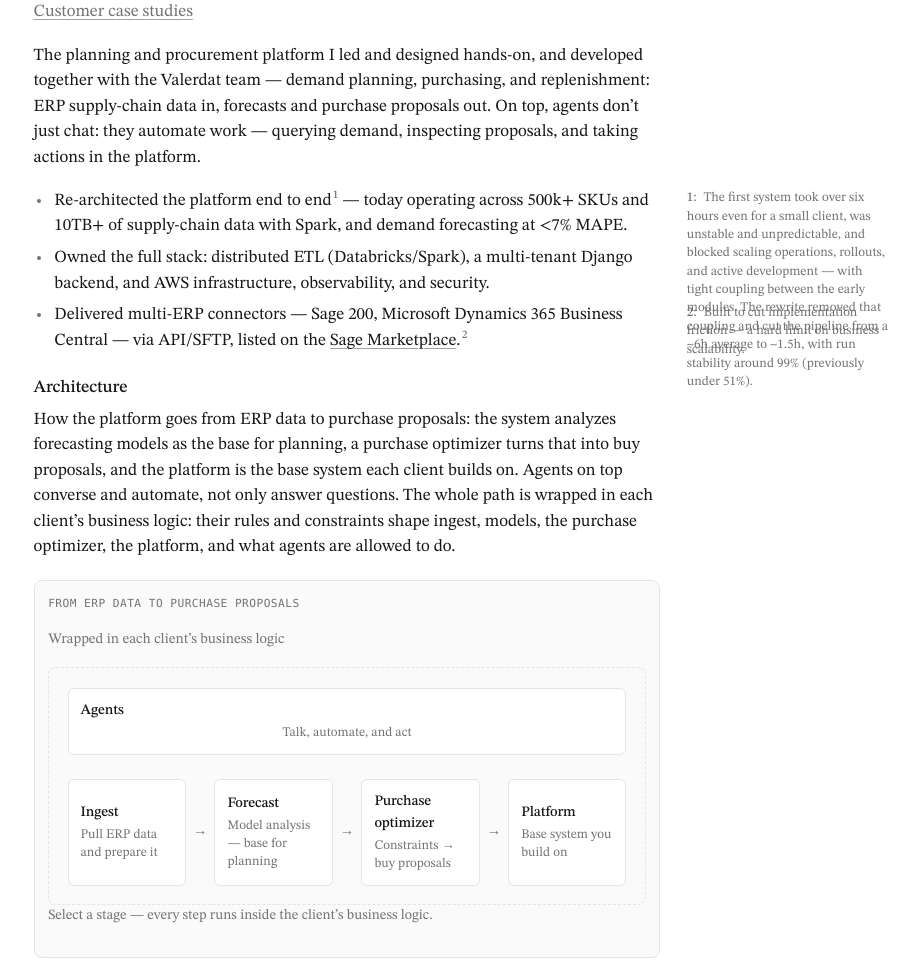
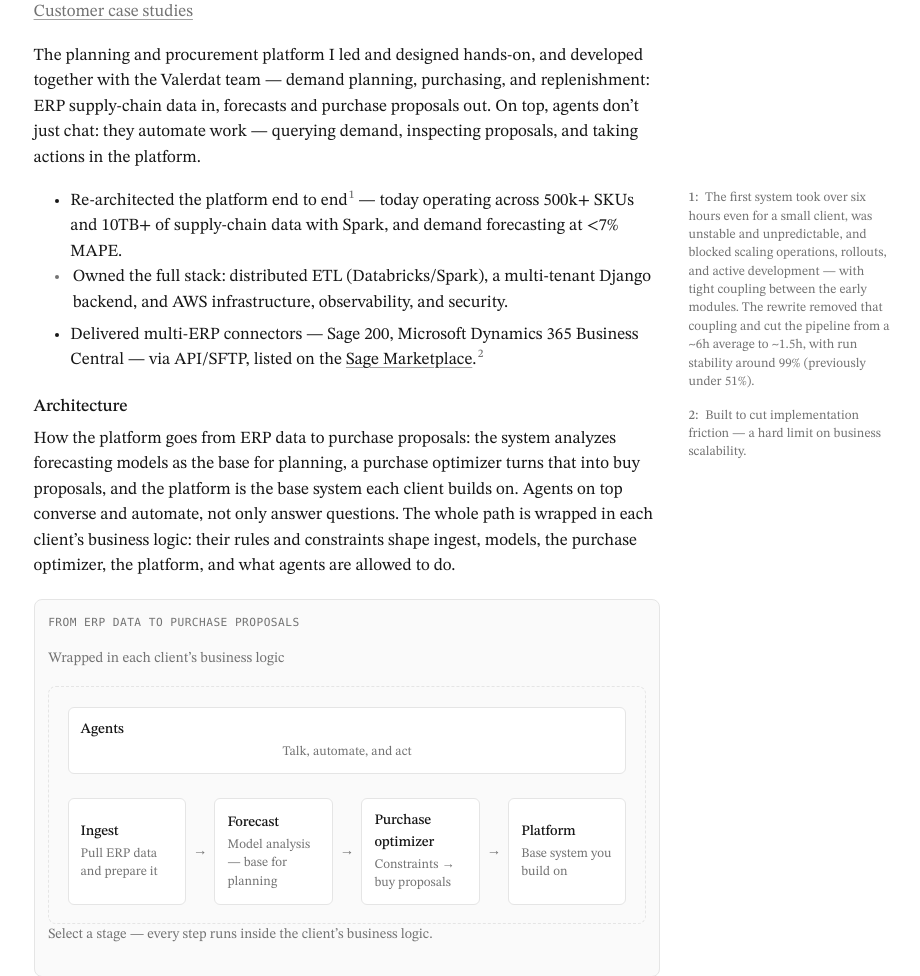
Before and after one commit to zabbix-byte/cv, a Django app: page /projects/ in a window 1280 px wide. Shown: the part 235-1211 px from the top of the page, without its empty margins (293-1213 px from the left). Run offline with Django 5.2, Linux system fonts and the light colour scheme; some web fonts are replaced.

Commit message:
feat: Enhance sidenote layout and styling for improved readability
- Introduced new CSS styles for sidenotes in style.css, allowing for a more structured presentation of margin notes.
- Updated the Valerdat project description in projects.html to utilize the new sidenote format, improving clarity and organization of information.
- Incremented the stylesheet version in base.html to reflect the latest CSS updates.

```diff
--- a/static/css/style.css
+++ b/static/css/style.css
@@ -270,6 +270,19 @@ a:focus-visible {
 }
 
 /* —— Sidenotes (margin notes; stack under the line on mobile) —— */
+.li-sidenote {
+  display: flex;
+  flex-direction: column;
+}
+
+.li-sidenote .li-main {
+  order: 1;
+}
+
+.li-sidenote .sidenote {
+  order: 2;
+}
+
 .sidenote-mark {
   font-size: 0.68em;
   font-weight: 500;
@@ -301,23 +314,39 @@ a:focus-visible {
   content: ":";
 }
 
+/* Desktop: float into the margin; clear so notes never overlap */
 @media (min-width: 1100px) {
   .page {
     overflow: visible;
   }
 
-  .li-sidenote {
-    position: relative;
+  .notes-flow {
+    padding-left: 0;
   }
 
-  .li-sidenote .sidenote {
-    position: absolute;
-    top: 0.1rem;
-    left: calc(100% + 1.65rem);
+  .notes-flow > li:not(.li-sidenote) {
+    margin-left: 1.15rem;
+  }
+
+  .notes-flow > .li-sidenote {
+    display: contents;
+  }
+
+  .notes-flow > .li-sidenote .li-main {
+    display: list-item;
+    list-style: disc;
+    margin-left: 1.15rem;
+    order: unset;
+  }
+
+  .notes-flow > .li-sidenote .sidenote {
+    float: right;
+    clear: right;
     width: 12.75rem;
-    margin: 0;
+    margin: 0.1rem -14.5rem 0.85rem 1.25rem;
     padding: 0;
     border-left: 0;
+    order: unset;
   }
 }
 
--- a/templates/base.html
+++ b/templates/base.html
@@ -72,7 +72,7 @@
     <link href="https://fonts.googleapis.com/css2?family=STIX+Two+Text:ital,wght@0,400;0,500;0,600;1,400;1,500&display=swap" rel="stylesheet">
     <link rel="preload" href="{% static 'fonts/stix-var-latin.woff2' %}" as="font" type="font/woff2" crossorigin>
 
-    <link rel="stylesheet" href="{% static 'css/style.css' %}?v=31">
+    <link rel="stylesheet" href="{% static 'css/style.css' %}?v=32">
     {% block head %}{% endblock %}
   </head>
 
--- a/templates/pages/projects.html
+++ b/templates/pages/projects.html
@@ -18,23 +18,27 @@
     <p>
       The planning and procurement platform I led and designed hands-on, and developed together with the Valerdat team — demand planning, purchasing, and replenishment: ERP supply-chain data in, forecasts and purchase proposals out. On top, agents don’t just chat: they automate work — querying demand, inspecting proposals, and taking actions in the platform.
     </p>
-    <ul>
+    <ul class="notes-flow">
       <li class="li-sidenote">
-        Re-architected the platform end to end<span class="sidenote-mark" aria-hidden="true">1</span>
-        — today operating across 500k+ SKUs and 10TB+ of supply-chain data with Spark, and demand forecasting at &lt;7% MAPE.
         <aside class="sidenote">
           <span class="sidenote-num">1</span>
           The first system took over six hours even for a small client, was unstable and unpredictable, and blocked scaling operations, rollouts, and active development — with tight coupling between the early modules. The rewrite removed that coupling and cut the pipeline from a ~6h average to ~1.5h, with run stability around 99% (previously under 51%).
         </aside>
+        <span class="li-main">
+          Re-architected the platform end to end<span class="sidenote-mark" aria-hidden="true">1</span>
+          — today operating across 500k+ SKUs and 10TB+ of supply-chain data with Spark, and demand forecasting at &lt;7% MAPE.
+        </span>
       </li>
       <li>Owned the full stack: distributed ETL (Databricks/Spark), a multi-tenant Django backend, and AWS infrastructure, observability, and security.</li>
       <li class="li-sidenote">
-        Delivered multi-ERP connectors — Sage 200, Microsoft Dynamics 365 Business Central — via API/SFTP, listed on the
-        <a href="https://marketplacepartners.sage.com/soluciones/valerdat/" target="_blank" rel="noopener">Sage Marketplace</a>.<span class="sidenote-mark" aria-hidden="true">2</span>
         <aside class="sidenote">
           <span class="sidenote-num">2</span>
           Built to cut implementation friction — a hard limit on business scalability.
         </aside>
+        <span class="li-main">
+          Delivered multi-ERP connectors — Sage 200, Microsoft Dynamics 365 Business Central — via API/SFTP, listed on the
+          <a href="https://marketplacepartners.sage.com/soluciones/valerdat/" target="_blank" rel="noopener">Sage Marketplace</a>.<span class="sidenote-mark" aria-hidden="true">2</span>
+        </span>
       </li>
     </ul>
 
```
